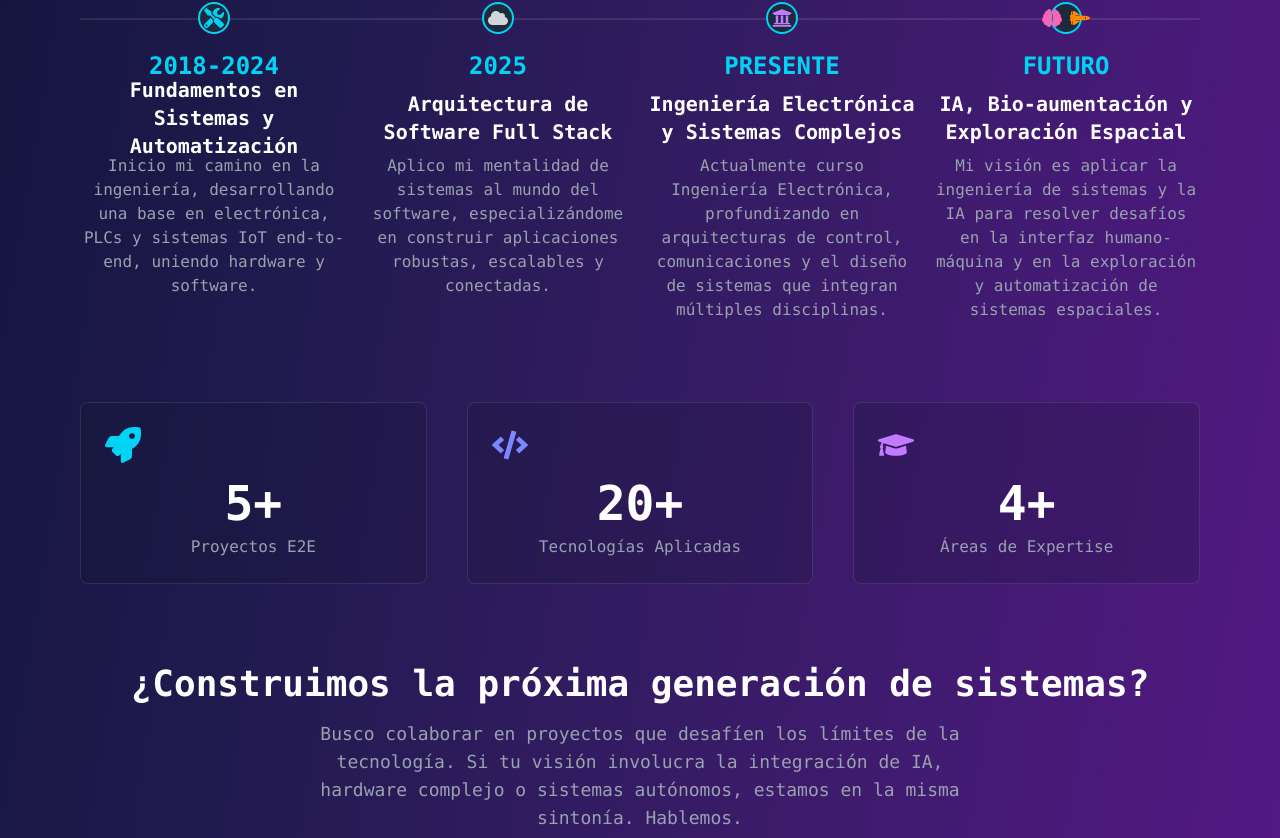
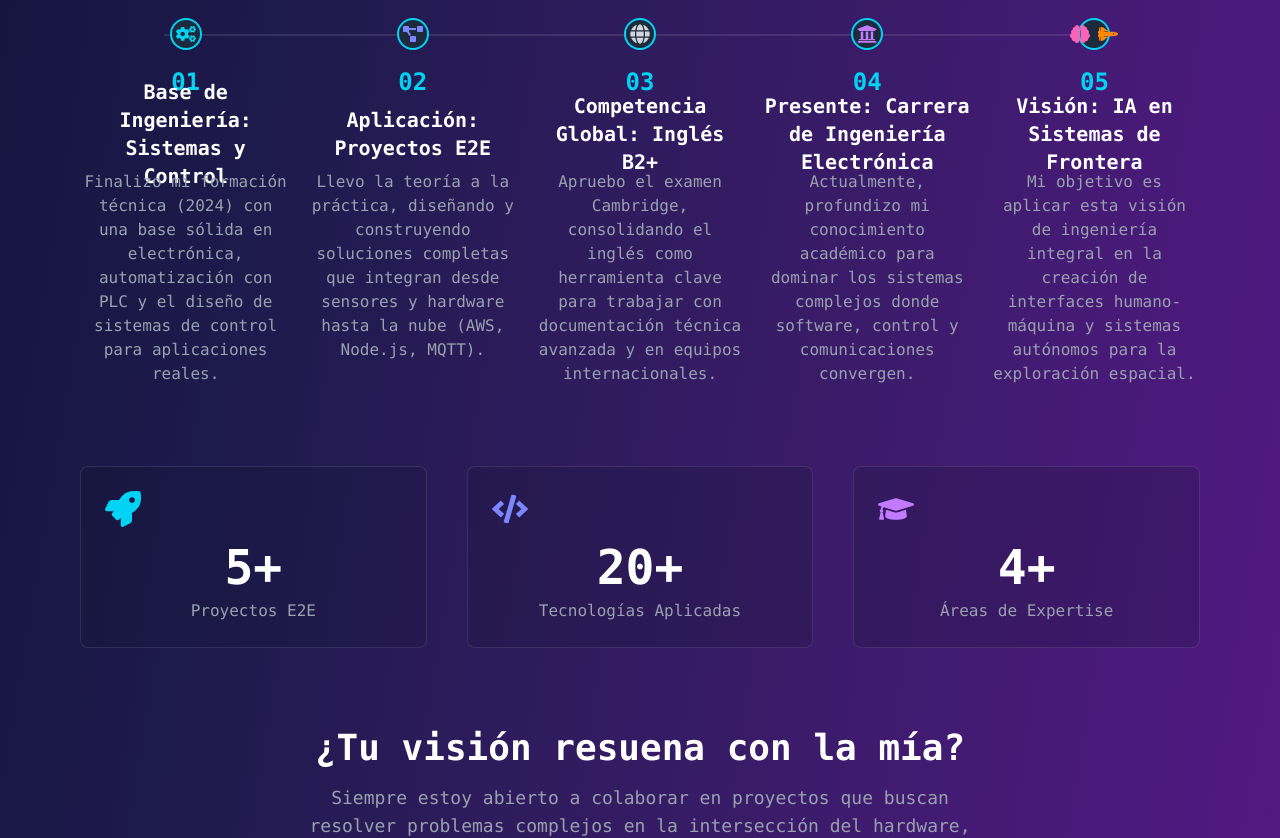
Before and after one commit to gattibenja/MyPage, a React (Vite) app in the folder client/: page / in a window 1280 px wide. Shown: the part 6015-6853 px from the top of the page. Built offline with nearby package versions, Linux system fonts and the light colour scheme; no server answers.

Commit message:
reestructuracion de la pagina2

```diff
--- a/client/src/secciones/microSections/MicroSections.jsx
+++ b/client/src/secciones/microSections/MicroSections.jsx
@@ -5,48 +5,57 @@ import {
   FaGraduationCap,
   FaCode,
   FaRocket,
-  FaCloud,
-  FaTools,
+  FaCogs,
   FaUniversity,
   FaBrain,
   FaSpaceShuttle,
+  FaProjectDiagram,
+  FaGlobe,
 } from "react-icons/fa";
 
-// NARRATIVE CHANGE: La línea de tiempo ahora refleja una visión completa: pasado, presente y futuro.
-// Se posiciona el perfil como un futuro ingeniero de sistemas complejos con una visión clara.
+// NARRATIVE REWRITE: La línea de tiempo se reestructura para seguir una lógica clara y natural:
+// PASADO (Formación técnica) -> APLICACIÓN (Proyectos) -> PRESENTE (Universidad) -> FUTURO (Visión).
+// Se añade el hito del idioma como un pilar de competencia profesional.
 const timeline = [
   {
-    year: "2018-2024",
-    icon: <FaTools className="text-cyan-400" />,
-    title: "Fundamentos en Sistemas y Automatización",
+    step: "01",
+    icon: <FaCogs className="text-cyan-400" />,
+    title: "Base de Ingeniería: Sistemas y Control",
     description:
-      "Inicio mi camino en la ingeniería, desarrollando una base en electrónica, PLCs y sistemas IoT end-to-end, uniendo hardware y software.",
+      "Finalizo mi formación técnica (2024) con una base sólida en electrónica, automatización con PLC y el diseño de sistemas de control para aplicaciones reales.",
   },
   {
-    year: "2025",
-    icon: <FaCloud className="text-gray-300" />,
-    title: "Arquitectura de Software Full Stack",
+    step: "02",
+    icon: <FaProjectDiagram className="text-indigo-400" />,
+    title: "Aplicación: Proyectos E2E",
     description:
-      "Aplico mi mentalidad de sistemas al mundo del software, especializándome en construir aplicaciones robustas, escalables y conectadas.",
+      "Llevo la teoría a la práctica, diseñando y construyendo soluciones completas que integran desde sensores y hardware hasta la nube (AWS, Node.js, MQTT).",
   },
   {
-    year: "PRESENTE",
-    icon: <FaUniversity className="text-purple-400" />,
-    title: "Ingeniería Electrónica y Sistemas Complejos",
+    step: "03",
+    icon: <FaGlobe className="text-gray-300" />,
+    title: "Competencia Global: Inglés B2+",
     description:
-      "Actualmente curso Ingeniería Electrónica, profundizando en arquitecturas de control, comunicaciones y el diseño de sistemas que integran múltiples disciplinas.",
+      "Apruebo el examen Cambridge, consolidando el inglés como herramienta clave para trabajar con documentación técnica avanzada y en equipos internacionales.",
   },
   {
-    year: "FUTURO",
+    step: "04",
+    icon: <FaUniversity className="text-purple-400" />,
+    title: "Presente: Carrera de Ingeniería Electrónica",
+    description:
+      "Actualmente, profundizo mi conocimiento académico para dominar los sistemas complejos donde software, control y comunicaciones convergen.",
+  },
+  {
+    step: "05",
     icon: (
       <div className="flex gap-2">
         <FaBrain className="text-pink-400" />
         <FaSpaceShuttle className="text-orange-400" />
       </div>
     ),
-    title: "IA, Bio-aumentación y Exploración Espacial",
+    title: "Visión: IA en Sistemas de Frontera",
     description:
-      "Mi visión es aplicar la ingeniería de sistemas y la IA para resolver desafíos en la interfaz humano-máquina y en la exploración y automatización de sistemas espaciales.",
+      "Mi objetivo es aplicar esta visión de ingeniería integral en la creación de interfaces humano-máquina y sistemas autónomos para la exploración espacial.",
   },
 ];
 
@@ -71,18 +80,18 @@ const stats = [
 export default function MicroSections() {
   return (
     <section className="w-full max-w-7xl mx-auto flex flex-col px-6 lg:px-20 gap-20 font-mono py-24">
-      {/* UX/NARRATIVE CHANGE: El título ahora enfoca en la visión y la trayectoria, no solo en el pasado. */}
+      {/* NARRATIVE CHANGE: Título más claro y profesional que engloba toda la trayectoria. */}
       <motion.div
         initial={{ opacity: 0, y: 20 }}
         whileInView={{ opacity: 1, y: 0 }}
         transition={{ duration: 0.5 }}
       >
-        <h2 className="text-3xl lg:text-4xl text-white font-bold text-center mb-12">
-          Visión, Presente y Futuro
+        <h2 className="text-3xl lg:text-4xl text-white font-bold text-center mb-16">
+          Trayectoria y Visión de Ingeniería
         </h2>
         <div className="relative">
           {/* Línea de tiempo visual para desktop */}
-          <div className="hidden md:block absolute top-4 left-0 w-full h-0.5 bg-white/10"></div>
+          <div className="hidden md:block absolute top-4 left-1/2 -translate-x-1/2 w-[85%] h-0.5 bg-white/10"></div>
 
           <div className="flex flex-col md:flex-row justify-between gap-12 md:gap-4">
             {timeline.map((item, index) => (
@@ -96,7 +105,7 @@ export default function MicroSections() {
                   </div>
                   <div className="md:hidden text-3xl mb-2">{item.icon}</div>
                   <h3 className="text-2xl font-bold text-cyan-400 mt-4 mb-2">
-                    {item.year}
+                    {item.step}
                   </h3>
                   <h4 className="text-xl font-bold text-white mb-2 h-14 flex items-center justify-center">
                     {item.title}
@@ -137,14 +146,14 @@ export default function MicroSections() {
         transition={{ duration: 0.5, delay: 0.4 }}
         className="text-center space-y-4"
       >
-        {/* NARRATIVE CHANGE: CTA actualizado para reflejar la ambición y el enfoque en ingeniería de alto nivel. */}
+        {/* NARRATIVE CHANGE: CTA final alineado con una visión de ingeniería madura y colaborativa. */}
         <h2 className="text-3xl lg:text-4xl text-white font-bold">
-          ¿Construimos la próxima generación de sistemas?
+          ¿Tu visión resuena con la mía?
         </h2>
         <p className="text-lg text-gray-400 max-w-2xl mx-auto">
-          Busco colaborar en proyectos que desafíen los límites de la
-          tecnología. Si tu visión involucra la integración de IA, hardware
-          complejo o sistemas autónomos, estamos en la misma sintonía. Hablemos.
+          Siempre estoy abierto a colaborar en proyectos que buscan resolver
+          problemas complejos en la intersección del hardware, el software y la
+          IA. Si crees que podemos construir algo significativo, hablemos.
         </p>
       </motion.div>
     </section>
```
